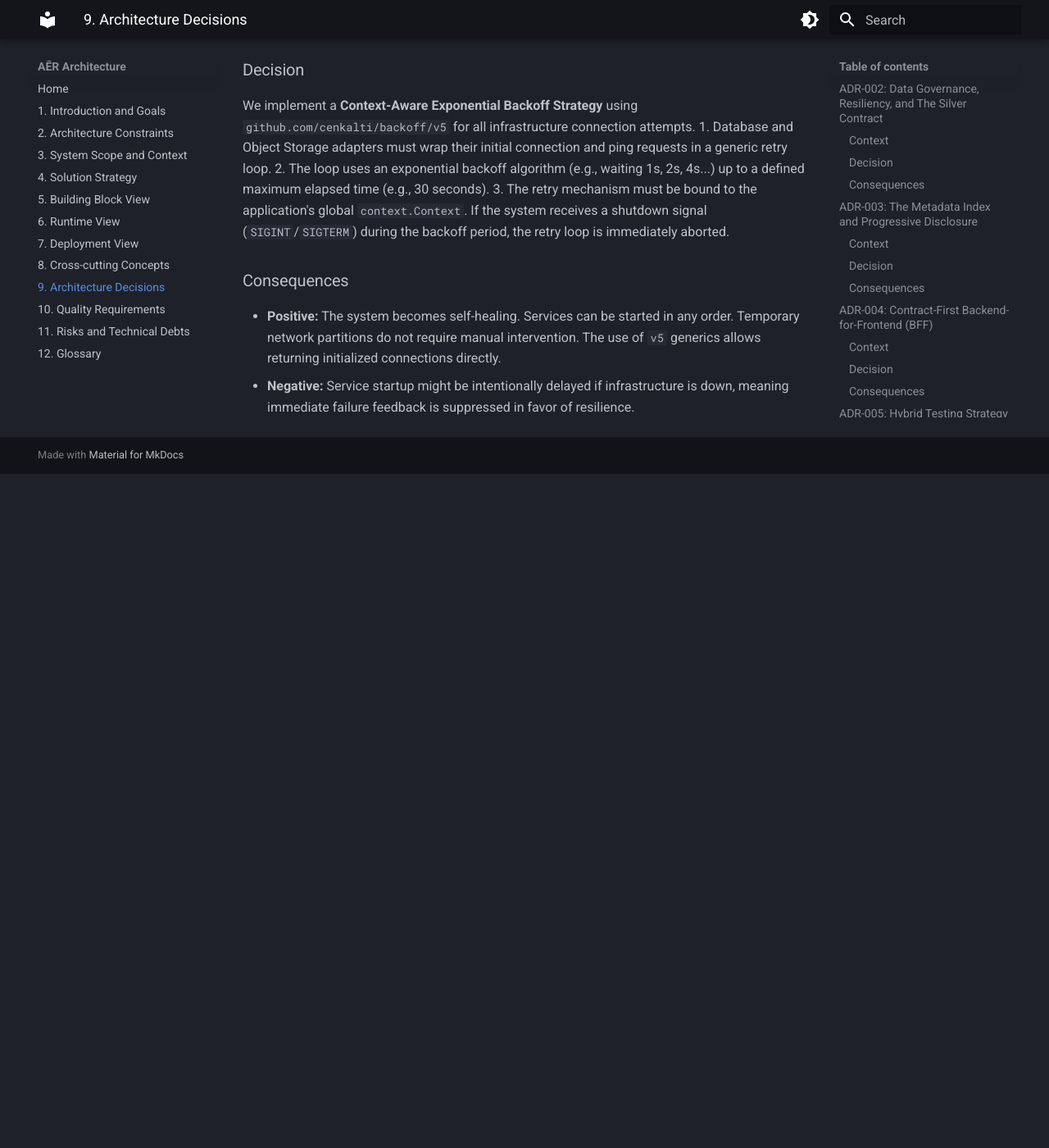
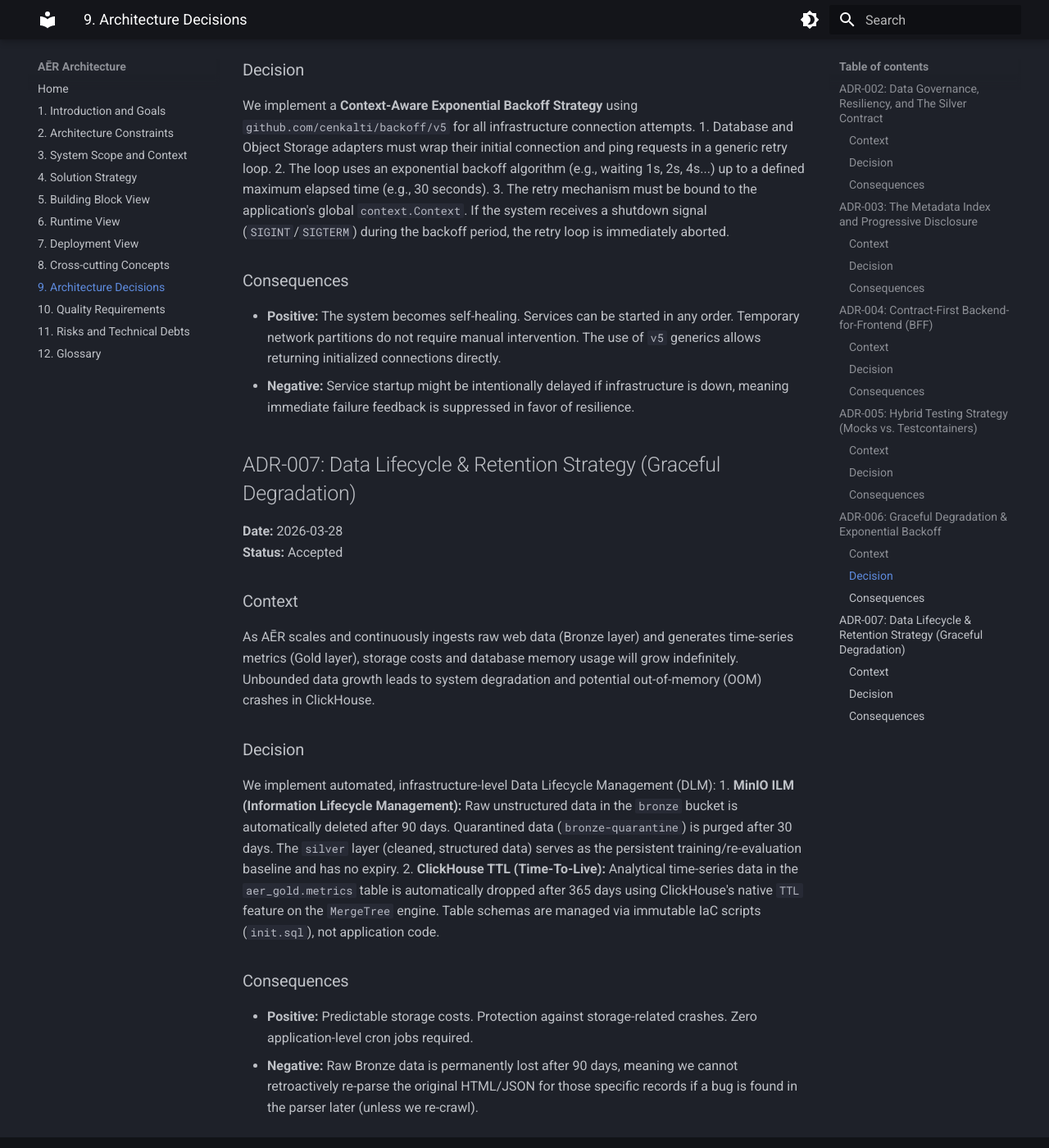
Before and after one commit to frogfromlake/aer, an MkDocs documentation site: the page built from docs/arc42/09_architecture_decisions.md, in a window 1280 px wide and 1400 px high, scrolled down 3906 px. Shown: the whole window at 82% size. Built offline with MkDocs 1.6.1 and Material for MkDocs 9.7.7, drawn with Linux system fonts in a browser that asks for light colours; before the commit the page ends 4484 px from its top, so only the background shows below that.

Commit message:
docs: add ADR-006 (Backoff) and ADR-007 (Data Lifecycle)

```diff
--- a/docs/arc42/09_architecture_decisions.md
+++ b/docs/arc42/09_architecture_decisions.md
@@ -90,3 +90,20 @@ We implement a **Context-Aware Exponential Backoff Strategy** using `github.com/
 ### Consequences
 * **Positive:** The system becomes self-healing. Services can be started in any order. Temporary network partitions do not require manual intervention. The use of `v5` generics allows returning initialized connections directly.
 * **Negative:** Service startup might be intentionally delayed if infrastructure is down, meaning immediate failure feedback is suppressed in favor of resilience.
+
+## ADR-007: Data Lifecycle & Retention Strategy (Graceful Degradation)
+
+**Date:** 2026-03-28
+**Status:** Accepted
+
+### Context
+As AĒR scales and continuously ingests raw web data (Bronze layer) and generates time-series metrics (Gold layer), storage costs and database memory usage will grow indefinitely. Unbounded data growth leads to system degradation and potential out-of-memory (OOM) crashes in ClickHouse.
+
+### Decision
+We implement automated, infrastructure-level Data Lifecycle Management (DLM):
+1. **MinIO ILM (Information Lifecycle Management):** Raw unstructured data in the `bronze` bucket is automatically deleted after 90 days. Quarantined data (`bronze-quarantine`) is purged after 30 days. The `silver` layer (cleaned, structured data) serves as the persistent training/re-evaluation baseline and has no expiry.
+2. **ClickHouse TTL (Time-To-Live):** Analytical time-series data in the `aer_gold.metrics` table is automatically dropped after 365 days using ClickHouse's native `TTL` feature on the `MergeTree` engine. Table schemas are managed via immutable IaC scripts (`init.sql`), not application code.
+
+### Consequences
+* **Positive:** Predictable storage costs. Protection against storage-related crashes. Zero application-level cron jobs required.
+* **Negative:** Raw Bronze data is permanently lost after 90 days, meaning we cannot retroactively re-parse the original HTML/JSON for those specific records if a bug is found in the parser later (unless we re-crawl).
```
